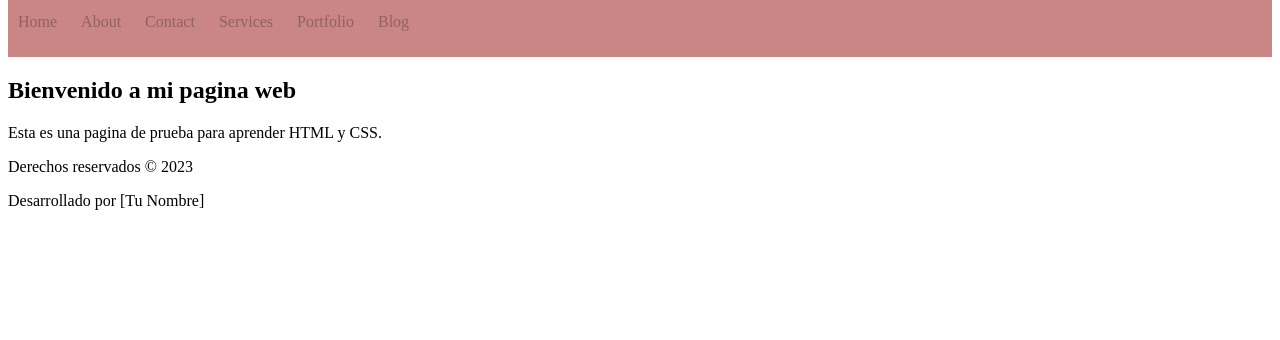
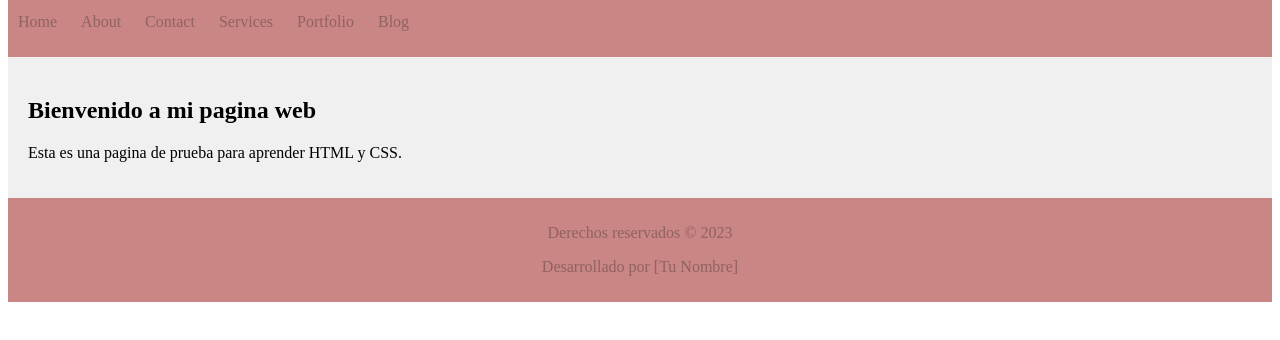
Before and after one commit to lesly-escobar02/my-first-website-fsj29, a plain HTML site: page index.html in a window 1280 px wide. Shown: the part 164-504 px from the top of the page. Drawn offline with Linux system fonts and the light colour scheme.

```diff
--- a/css/main.css
+++ b/css/main.css
@@ -24,3 +24,15 @@
     display: inline;
     margin-right: 20px;
 }
+
+section{
+    padding: 20px;
+    background-color: #f0f0f0;
+}
+
+footer{
+    background-color: #ca8585;
+    color: rgb(145, 98, 98);
+    text-align: center;
+    padding: 10px;
+}
--- a/index.html
+++ b/index.html
@@ -30,5 +30,6 @@
         <p>Derechos reservados &copy; 2023</p>
         <p>Desarrollado por [Tu Nombre]</p>
     </footer>
+    <script src="js/main.js"></script>
 </body>
 </html>
```
